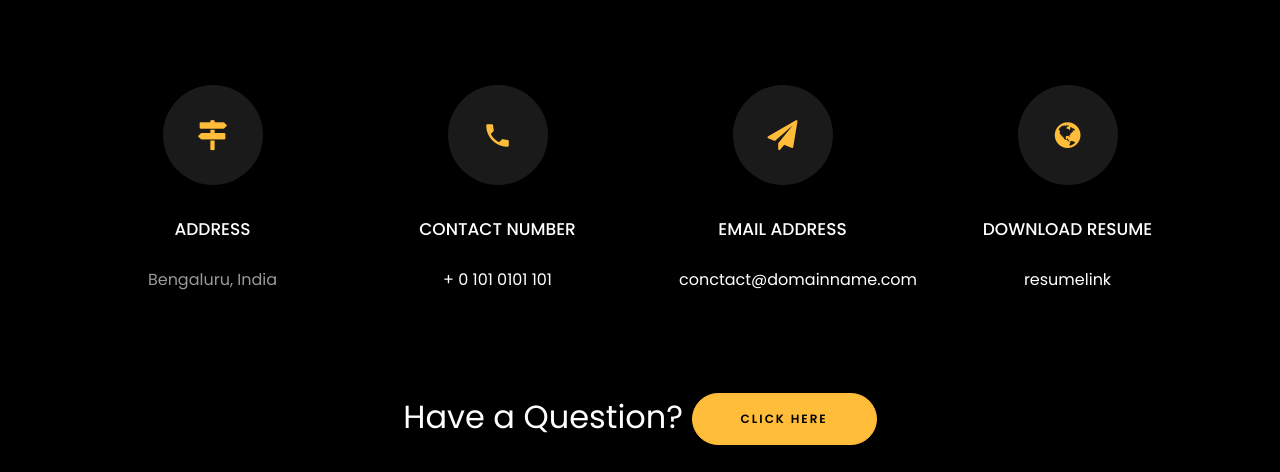
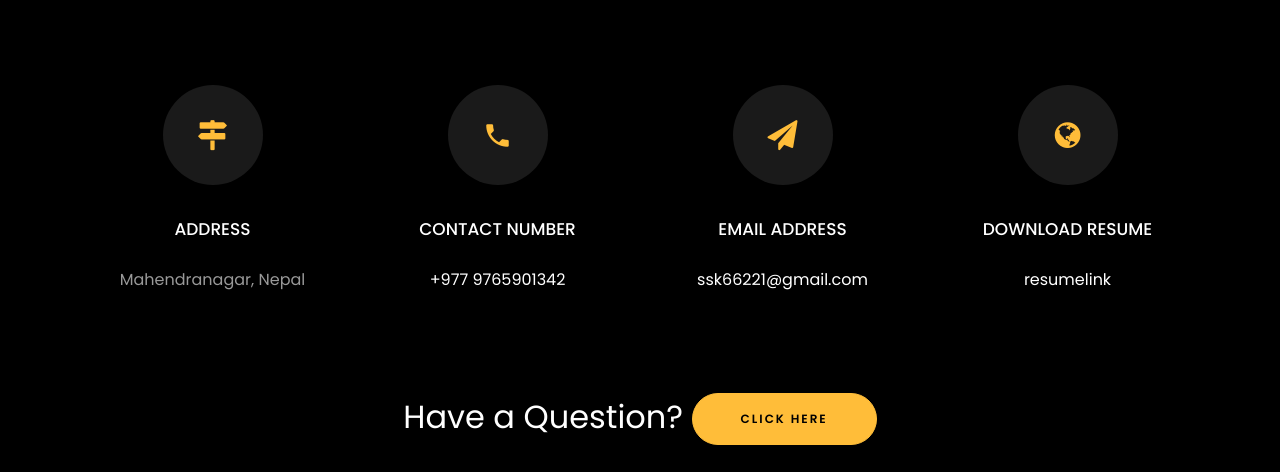
Before and after one commit to shyam88-git/Portfolio-Website-, a plain HTML site: page index.html in a window 1280 px wide. Shown: the part 5773-6245 px from the top of the page. Drawn offline with Linux system fonts and the light colour scheme; files whose address does not match are found by name.

Commit message:
contatct page and  resume page completed

```diff
--- a/index.html
+++ b/index.html
@@ -544,7 +544,7 @@ R
 						<h2>More projects on<span> Github  </span> </h2>
 						<div class="heading"> <h4> I love to solve business problems &amp; uncover hidden data stories </h4>
 						<br>
-						<p><a href="https://github.com/rishabhnmishra" class="btn btn-primary py-3 px-5">GitHub</a></p>
+						<p><a href="https://github.com/shyam88-git" class="btn btn-primary py-3 px-5">GitHub</a></p>
 						</div>
 					</div>
 				</div>
@@ -571,7 +571,7 @@ R
           			<span class="icon-map-signs"></span>
           		</div>
           		<h3 class="mb-4">Address</h3>
-	            <p>Bengaluru, India</p>
+	            <p>Mahendranagar, Nepal</p>
 	          </div>
           </div>
           <div class="col-md-6 col-lg-3 d-flex ftco-animate">
@@ -580,7 +580,7 @@ R
           			<span class="icon-phone2"></span>
           		</div>
           		<h3 class="mb-4">Contact Number</h3>
-	            <p><a href="tel://0101010101">+ 0 101 0101 101</a></p>
+	            <p><a href="tel:">+977 9765901342</a></p>
 	          </div>
           </div>
           <div class="col-md-6 col-lg-3 d-flex ftco-animate">
@@ -589,7 +589,7 @@ R
           			<span class="icon-paper-plane"></span>
           		</div>
           		<h3 class="mb-4">Email Address</h3>
-	            <p><a href="mailto:info@yoursite.com">conctact@domainname.com</a></p>
+	            <p><a href="mailto:ssk66221@gmail.com">ssk66221@gmail.com</a></p>
 	          </div>
           </div>
           <div class="col-md-6 col-lg-3 d-flex ftco-animate">
```
